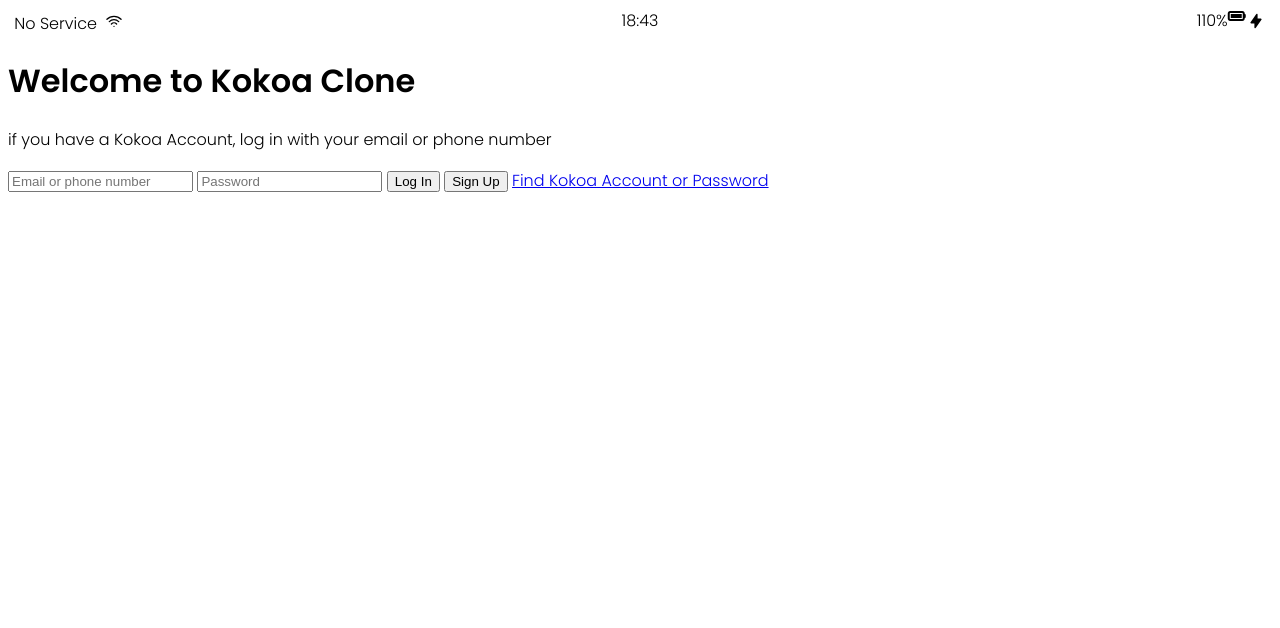
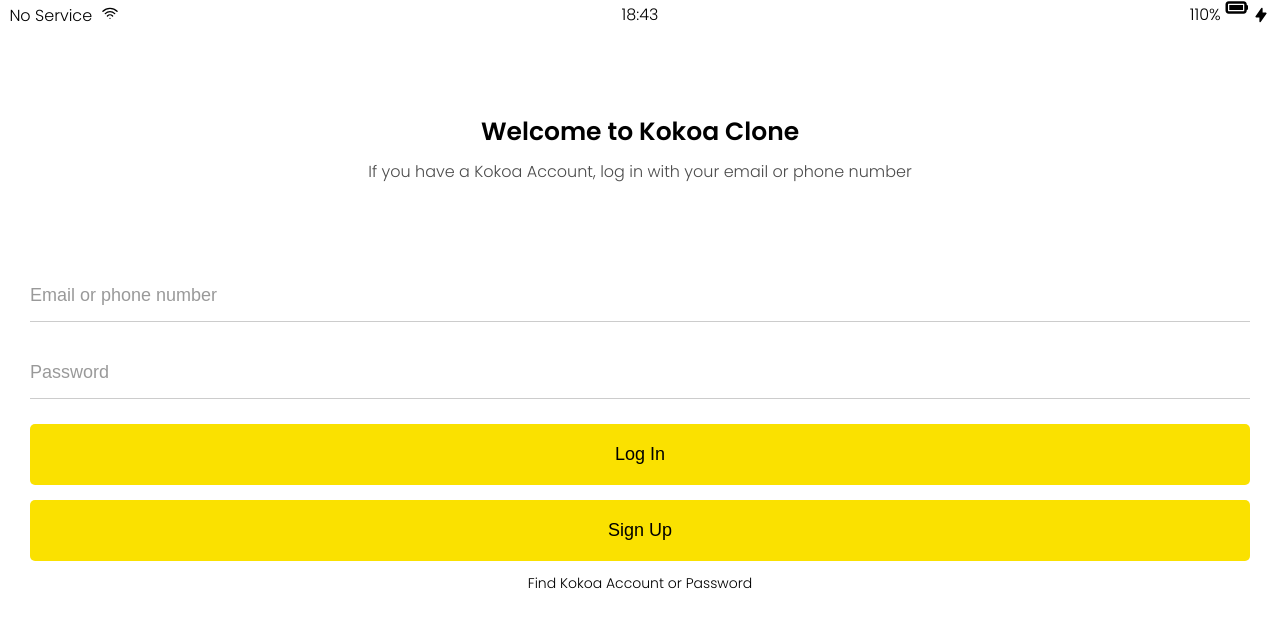
Before and after one commit to tank3a/kokoa-clone-2020, a plain HTML site: page index.html in a window 1280 px wide. Drawn offline with Linux system fonts and the light colour scheme.

Commit message:
Modified index.html & Created status-bar.css

```diff
--- /dev/null
+++ b/css/status-bar.css
@@ -0,0 +1,30 @@
+svg {
+  height: 16px;
+  width: 20px;
+}
+.status-bar {
+  display: flex;
+  justify-content: center;
+  padding: 5px 3px;
+  align-items: center;
+}
+.status-bar__column {
+  width: 33%;
+}
+.status-bar__column:first-child span {
+  margin-right: 3px;
+  text-align: center;
+}
+.status-bar__column:nth-child(2) {
+  display: flex;
+  justify-content: center;
+}
+.status-bar__column:last-child {
+  display: flex;
+  justify-content: flex-end;
+}
+.status-bar__column .fa-battery-full {
+  height: 16px;
+  width: 20px;
+  margin: 0px 5px;
+}
--- a/css/styles.css
+++ b/css/styles.css
@@ -1,33 +1,9 @@
 @import url("https://fonts.googleapis.com/css2?family=Poppins:wght@300;600&display=swap");
+@import "reset.css";
+@import "status-bar.css";
+@import "variables.css";
+@import "login.css";
 
 body {
   font-family: "Poppins", sans-serif;
 }
-svg {
-  height: 16px;
-  width: 20px;
-  padding-top: 5px;
-}
-.status-bar {
-  display: flex;
-  justify-content: center;
-}
-.status-bar__column {
-  width: 33%;
-}
-.status-bar__column:first-child span {
-  margin-right: 3px;
-}
-.status-bar__column:nth-child(2) {
-  display: flex;
-  justify-content: center;
-}
-.status-bar__column:last-child {
-  display: flex;
-  justify-content: flex-end;
-}
-.status-bar__column.fa-battery-full {
-  height: 16px;
-  width: 20px;
-  padding-top: 5px;
-}
--- /dev/null
+++ b/css/variables.css
@@ -0,0 +1,3 @@
+:root {
+  --yellow: #fae100;
+}
--- a/index.html
+++ b/index.html
@@ -31,7 +31,7 @@
       </div>
       <div class="status-bar__column">
         <span>110%</span>
-        <i class="fas fa-battery-full"></i>
+        <i class="fas fa-battery-full fa-lg"></i>
         <svg
           xmlns="http://www.w3.org/2000/svg"
           class="h-5 w-5"
@@ -46,14 +46,14 @@
         </svg>
       </div>
     </div>
-    <header clas="welcome-header">
+    <header class="welcome-header">
       <h1 class="welcome-header__title">Welcome to Kokoa Clone</h1>
       <p class="welcome-header__text">
-        if you have a Kokoa Account, log in with your email or phone number
+        If you have a Kokoa Account, log in with your email or phone number
       </p>
     </header>
 
-    <form id="logIn-form">
+    <form id="login-form">
       <input type="text" placeholder="Email or phone number" />
       <input type="password" placeholder="Password" />
       <input type="submit" value="Log In" />
```
